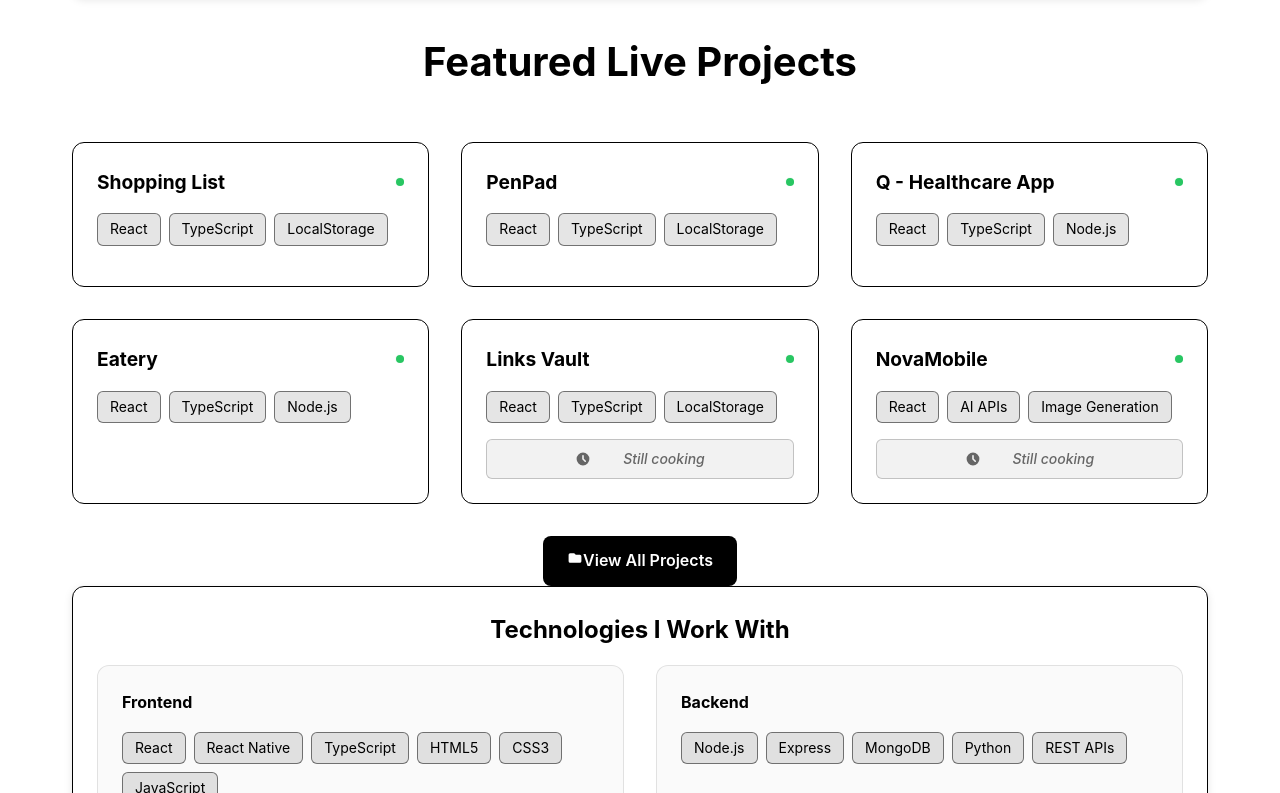
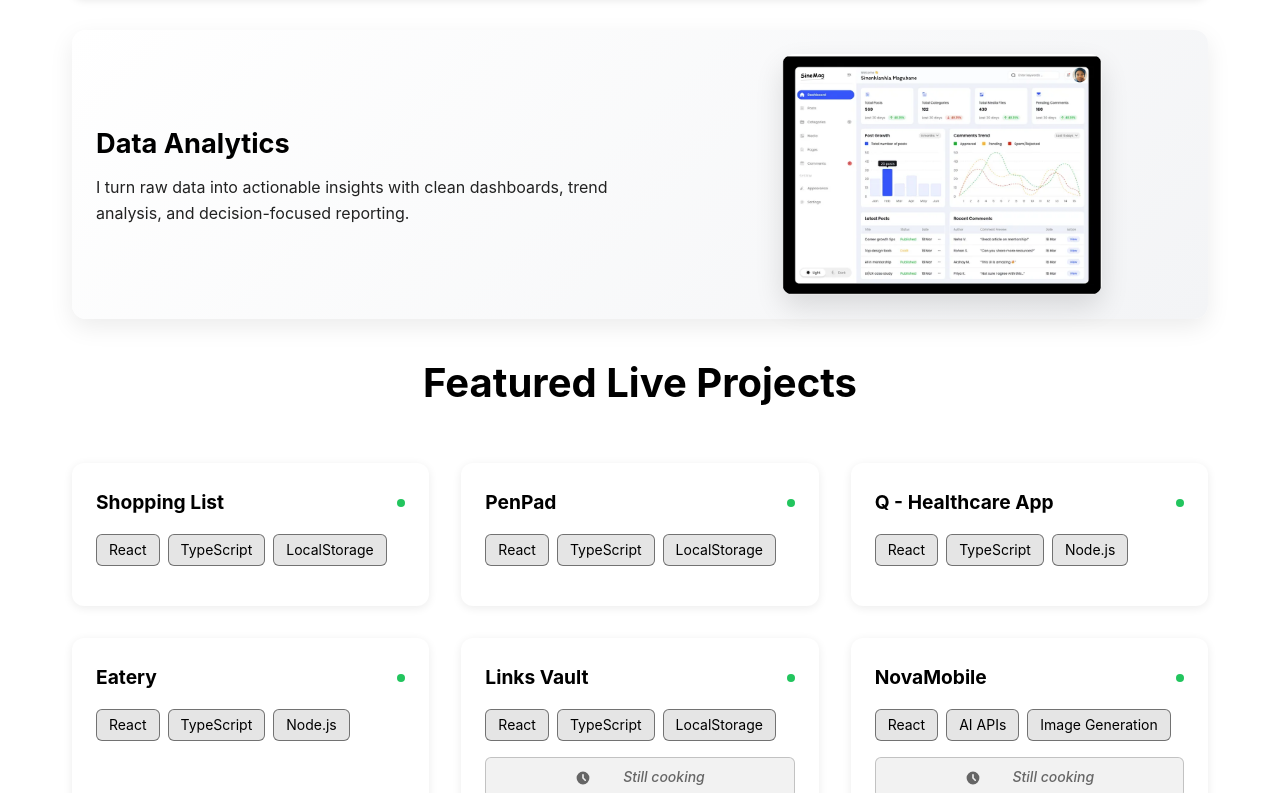
Before and after one commit to SineMag/Sinenhlanhla-Magubane-Portfolio, a React (Vite) app: page / in a window 1280 px wide. Shown: the part 1027-1820 px from the top of the page. Built offline with nearby package versions, Linux system fonts and the light colour scheme.

Commit message:
feat(home screen - ui): add data analytics spotlight and still-cooking project modal; refine card styling

```diff
--- a/src/App.css
+++ b/src/App.css
@@ -173,14 +173,50 @@
   line-height: 1.5;
 }
 
+.analytics-spotlight {
+  display: grid;
+  grid-template-columns: 1.2fr 1fr;
+  gap: 1.5rem;
+  align-items: center;
+  margin-bottom: 2rem;
+  padding: 1.5rem;
+  border-radius: 14px;
+  background: linear-gradient(135deg, #ffffff 0%, #f3f4f6 100%);
+  box-shadow: 0 8px 24px rgba(0, 0, 0, 0.08);
+}
+
+.analytics-content h3 {
+  margin: 0 0 0.6rem;
+  font-size: 1.7rem;
+  color: #000000;
+}
+
+.analytics-content p {
+  margin: 0;
+  color: #222222;
+  line-height: 1.6;
+}
+
+.analytics-image-wrap {
+  display: flex;
+  justify-content: center;
+}
+
+.analytics-image {
+  width: 100%;
+  max-width: 320px;
+  border-radius: 12px;
+  box-shadow: 0 12px 28px rgba(0, 0, 0, 0.12);
+}
+
 /* Project Card Simple */
 .project-card-simple {
   background: #ffffff;
-  border: 1px solid #000000;
   padding: 1.5rem;
   border-radius: 12px;
   transition: all 0.3s ease;
   cursor: default;
+  box-shadow: 0 2px 10px rgba(0, 0, 0, 0.08);
 }
 
 .project-card-simple:hover {
@@ -195,7 +231,6 @@
 .project-card-clickable:hover {
   box-shadow: 0 6px 20px rgba(0, 0, 0, 0.15);
   transform: translateY(-4px);
-  border-color: #333333;
 }
 
 .dashboard-card.project-card-clickable {
@@ -205,7 +240,6 @@
 .dashboard-card.project-card-clickable:hover {
   box-shadow: 0 6px 20px rgba(0, 0, 0, 0.15);
   transform: translateY(-4px);
-  border-color: #333333;
 }
 
 .project-header {
@@ -269,7 +303,7 @@
   background: rgba(0, 0, 0, 0.02);
   padding: 1.5rem;
   border-radius: 12px;
-  border: 1px solid rgba(0, 0, 0, 0.1);
+  box-shadow: 0 4px 12px rgba(0, 0, 0, 0.06);
 }
 
 .tech-category h4 {
@@ -420,6 +454,11 @@
     justify-content: center;
     gap: 2rem;
   }
+
+  .analytics-spotlight {
+    grid-template-columns: 1fr;
+    text-align: center;
+  }
 }
 
 @media (max-width: 640px) {
@@ -678,10 +717,10 @@ main {
 /* Cards */
 .card {
   background: #ffffff;
-  border: 2px solid #000000;
   padding: 2rem;
   margin-bottom: 2rem;
   border-radius: 8px;
+  box-shadow: 0 6px 18px rgba(0, 0, 0, 0.08);
 }
 
 .card h3 {
@@ -704,10 +743,10 @@ main {
 }
 
 .project-card {
-  border: 2px solid #000000;
   padding: 1.5rem;
   background: #ffffff;
   border-radius: 8px;
+  box-shadow: 0 4px 14px rgba(0, 0, 0, 0.08);
 }
 
 .project-card h3 {
@@ -1087,7 +1126,6 @@ main {
 
 .success-message-card {
   background: #ffffff;
-  border: 2px solid #000000;
   border-radius: 12px;
   padding: 3rem;
   text-align: center;
@@ -1232,13 +1270,13 @@ main {
   gap: 0.5rem;
   padding: 1.5rem;
   background: #ffffff;
-  border: 2px solid #000000;
   border-radius: 12px;
   text-decoration: none;
   color: #000000;
   transition: all 0.3s ease;
   position: relative;
   overflow: hidden;
+  box-shadow: 0 6px 18px rgba(0, 0, 0, 0.08);
 }
 
 .suggestion-card::before {
@@ -1563,9 +1601,9 @@ main {
 
 .experience-card {
   background: #ffffff;
-  border: 1px solid #000000;
   padding: 1.5rem;
   border-radius: 12px;
+  box-shadow: 0 4px 14px rgba(0, 0, 0, 0.08);
 }
 
 .experience-card h4 {
@@ -1705,7 +1743,6 @@ main {
 
 .success-message-card {
   background: #ffffff;
-  border: 1px solid #000000;
   box-shadow: 0 2px 8px rgba(0, 0, 0, 0.1);
   padding: 2rem;
   border-radius: 8px;
--- a/src/data/projects.ts
+++ b/src/data/projects.ts
@@ -103,7 +103,7 @@ export const projects: Project[] = [
     description:
       "Advanced AI-powered object recognition system with hand gesture analysis and real-time image processing capabilities.",
     tech: ["React", "AI/ML", "Computer Vision", "TypeScript"],
-    link: "https://hotel-management-system-project.onrender.com",
+    link: "https://ai-object-recognition.onrender.com",
     status: "live",
   },
   {
--- a/src/index.css
+++ /dev/null
@@ -1 +0,0 @@
-/* Styles moved to App.css */
--- a/src/pages/Homepage.tsx
+++ b/src/pages/Homepage.tsx
@@ -1,10 +1,12 @@
-import React from "react";
+import React, { useEffect, useState } from "react";
 import { Link } from "react-router-dom";
 import { projects } from "../data/projects";
+import type { Project as ProjectType } from "../data/projects";
 import { HiCode, HiFolder, HiDeviceMobile, HiClock } from "react-icons/hi";
 import laptop from "../assets/laptop.png";
 import mobile from "../assets/mobile.png";
 import travel from "../assets/travel.jpg";
+import dataAnalytics from "../assets/Data Analytics.png";
 import "../styles/Banner.css";
 
 const Homepage: React.FC = () => {
@@ -13,6 +15,27 @@ const Homepage: React.FC = () => {
   const bio =
     import.meta.env.VITE_BIO ||
     "Passionate developer building amazing web experiences";
+
+  const [cookingProject, setCookingProject] = useState<ProjectType | null>(null);
+
+  const handleProjectClick = (project: ProjectType) => {
+    if (project.link) {
+      window.open(project.link, "_blank", "noopener,noreferrer");
+      return;
+    }
+    setCookingProject(project);
+  };
+
+  useEffect(() => {
+    const handleEsc = (event: KeyboardEvent) => {
+      if (event.key === "Escape") {
+        setCookingProject(null);
+      }
+    };
+
+    window.addEventListener("keydown", handleEsc);
+    return () => window.removeEventListener("keydown", handleEsc);
+  }, []);
 
   // Get only live projects for showcase
   const liveProjects = projects
@@ -29,6 +52,10 @@ const Homepage: React.FC = () => {
           <p className="hero-description">
             {bio ||
               "Data & Tech Enthusiast 👩‍💻 Full-Stack Trainee | Building Projects from Scratch | Giving Life to Ideas"}
+          </p>
+          <p className="hero-description">
+            Mentor and part-time high school tutor in Mathematics, Physical
+            Science, and Life Science.
           </p>
           <div className="hero-buttons">
             <Link to="/project" className="btn">
@@ -72,6 +99,23 @@ const Homepage: React.FC = () => {
         </div>
       </div>
 
+      <div className="analytics-spotlight">
+        <div className="analytics-content">
+          <h3>Data Analytics</h3>
+          <p>
+            I turn raw data into actionable insights with clean dashboards,
+            trend analysis, and decision-focused reporting.
+          </p>
+        </div>
+        <div className="analytics-image-wrap">
+          <img
+            src={dataAnalytics}
+            alt="Data analytics dashboard"
+            className="analytics-image"
+          />
+        </div>
+      </div>
+
       {/* Featured Projects Section */}
       <div>
         <h3 className="section-title">Featured Live Projects</h3>
@@ -79,11 +123,8 @@ const Homepage: React.FC = () => {
           {liveProjects.map((project, index) => (
             <div
               key={index}
-              className={`project-card-simple ${project.link ? "project-card-clickable" : ""}`}
-              onClick={() =>
-                project.link &&
-                window.open(project.link, "_blank", "noopener,noreferrer")
-              }
+              className="project-card-simple project-card-clickable"
+              onClick={() => handleProjectClick(project)}
             >
               <div className="project-header">
                 <h4 className="project-name">{project.name}</h4>
@@ -116,6 +157,38 @@ const Homepage: React.FC = () => {
             <span>View All Projects</span>
           </Link>
         </div>
+
+        {cookingProject && (
+          <div
+            className="cooking-modal-overlay"
+            onClick={() => setCookingProject(null)}
+            role="button"
+            tabIndex={0}
+            onKeyDown={(event) => {
+              if (event.key === "Enter" || event.key === " ") {
+                setCookingProject(null);
+              }
+            }}
+          >
+            <div
+              className="cooking-modal"
+              onClick={(event) => event.stopPropagation()}
+            >
+              <button
+                className="cooking-modal-close"
+                onClick={() => setCookingProject(null)}
+                aria-label="Close modal"
+              >
+                x
+              </button>
+              <div className="cooking-gif-like" aria-hidden="true">
+                <HiClock />
+              </div>
+              <h3>{cookingProject.name}</h3>
+              <p>This project is still cooking. Check back soon for a live demo.</p>
+            </div>
+          </div>
+        )}
       </div>
 
       {/* Skills Section */}
--- a/src/styles/Dashboard.css
+++ b/src/styles/Dashboard.css
@@ -27,17 +27,19 @@ body {
 
 .dashboard-card {
   background: #ffffff;
-  border: 1px solid #000000;
   padding: 1.5rem;
   border-radius: 12px;
-  box-shadow: 0 2px 8px rgba(0, 0, 0, 0.1);
+  box-shadow: 0 6px 20px rgba(0, 0, 0, 0.08);
   margin-bottom: 1.5rem;
   transition: transform 0.3s ease, box-shadow 0.3s ease;
 }
 
 .dashboard-card:hover {
-  box-shadow: 0 4px 12px rgba(0, 0, 0, 0.15);
-  border-color: #333333;
+  box-shadow: 0 10px 24px rgba(0, 0, 0, 0.14);
+}
+
+.project-card-clickable {
+  cursor: pointer;
 }
 
 .dashboard-card h3 {
@@ -101,3 +103,79 @@ body {
   border-color: #333333;
   box-shadow: 0 0 0 3px rgba(0, 0, 0, 0.1);
 }
+
+.cooking-modal-overlay {
+  position: fixed;
+  inset: 0;
+  background: rgba(0, 0, 0, 0.55);
+  display: flex;
+  align-items: center;
+  justify-content: center;
+  padding: 1rem;
+  z-index: 1000;
+}
+
+.cooking-modal {
+  position: relative;
+  width: min(520px, 100%);
+  background: #ffffff;
+  border-radius: 16px;
+  padding: 2rem 1.5rem 1.5rem;
+  text-align: center;
+  box-shadow: 0 16px 40px rgba(0, 0, 0, 0.25);
+}
+
+.cooking-modal h3 {
+  margin: 0 0 0.75rem;
+  color: #000000;
+}
+
+.cooking-modal p {
+  margin: 0;
+  line-height: 1.6;
+}
+
+.cooking-modal-close {
+  position: absolute;
+  top: 0.7rem;
+  right: 0.7rem;
+  width: 32px;
+  height: 32px;
+  border-radius: 50%;
+  border: 1px solid #000000;
+  background: #ffffff;
+  cursor: pointer;
+  font-size: 1rem;
+}
+
+.cooking-gif-like {
+  width: 88px;
+  height: 88px;
+  margin: 0 auto 1rem;
+  border-radius: 50%;
+  border: 2px solid #000000;
+  display: grid;
+  place-items: center;
+  font-size: 2rem;
+  animation: cooking-spin 1.6s linear infinite,
+    cooking-pulse 1.6s ease-in-out infinite;
+}
+
+@keyframes cooking-spin {
+  from {
+    transform: rotate(0deg);
+  }
+  to {
+    transform: rotate(360deg);
+  }
+}
+
+@keyframes cooking-pulse {
+  0%,
+  100% {
+    box-shadow: 0 0 0 0 rgba(0, 0, 0, 0.25);
+  }
+  50% {
+    box-shadow: 0 0 0 14px rgba(0, 0, 0, 0.06);
+  }
+}
```
Also changed, not shown: src/pages/Project.tsx (+56 -6 lines), src/assets/Data Analytics.png (added).
